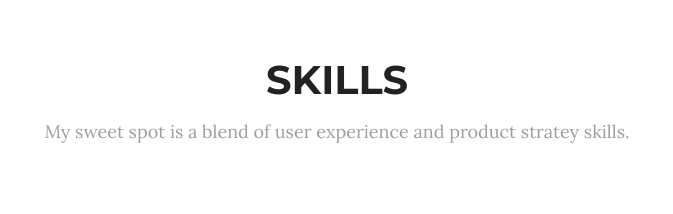
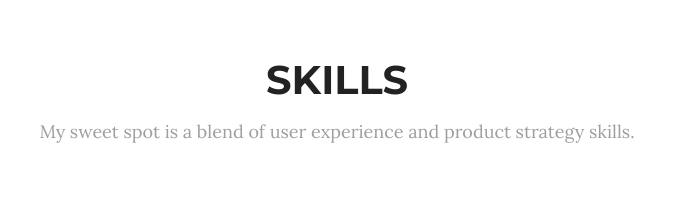
Before and after one commit to jdrewsmith/jdrewsmith.github.io, a website: page index.html in a window 1280 px wide. Shown: the part 960-1174 px from the top of the page, 303-976 px from the left. Drawn offline with nearby package versions, Linux system fonts and the light colour scheme.

Commit message:
Spell check

```diff
--- a/index.html
+++ b/index.html
@@ -148,7 +148,7 @@
             <div class="row">
                 <div class="col-lg-12 text-center">
                     <h2 class="section-heading">Skills</h2>
-                    <h3 class="section-subheading text-muted">My sweet spot is a blend of user experience and product stratey skills.</h3>
+                    <h3 class="section-subheading text-muted">My sweet spot is a blend of user experience and product strategy skills.</h3>
                 </div>
             </div>
             <div class="row text-center">
```
